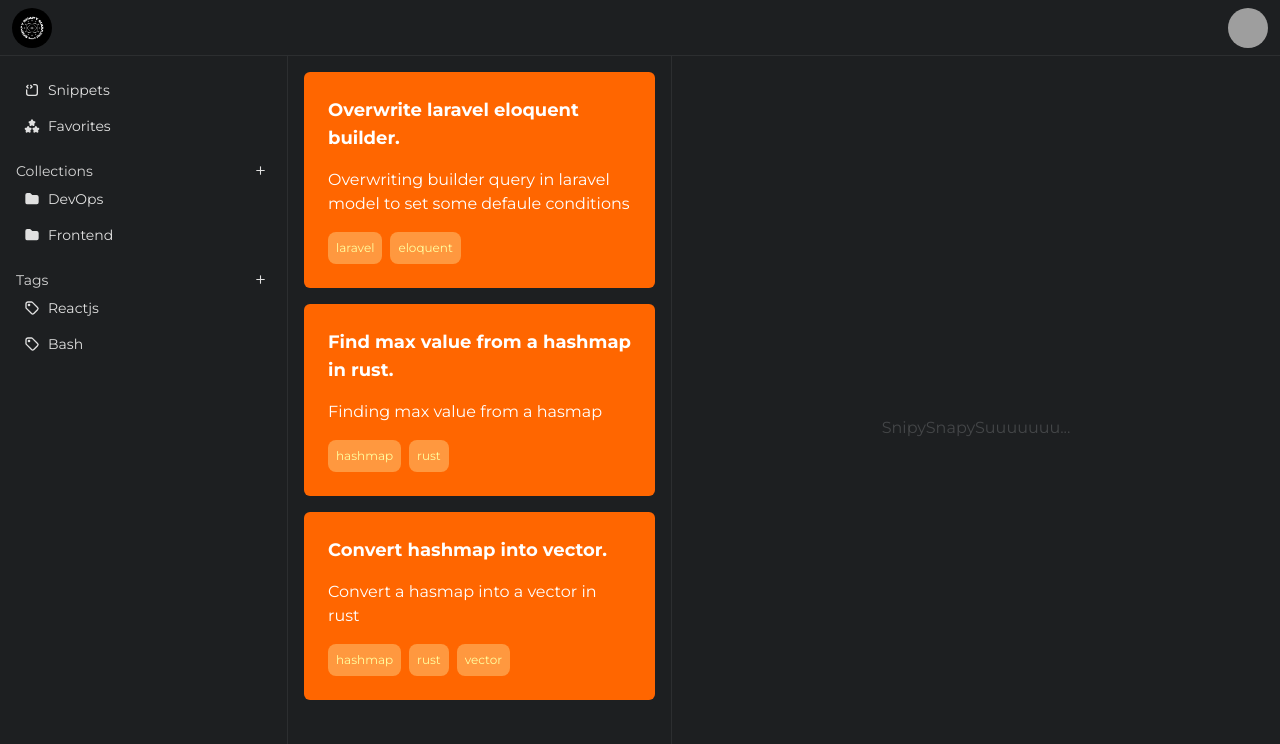
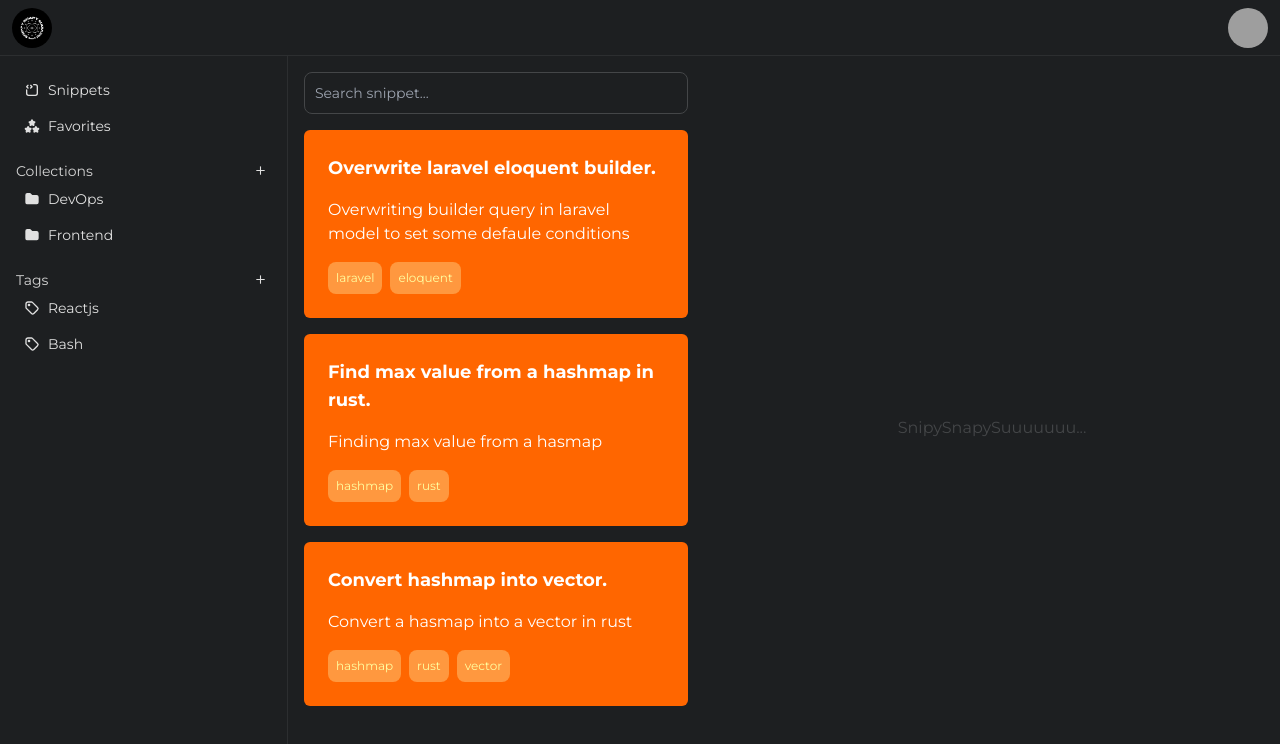
Before and after one commit to shivajichalise/snippysnapysuu, a React (Vite) app in the folder frontend/: page / in a window 1280 px wide. Shown: the top 744 px of the page. Built offline with nearby package versions, Linux system fonts and the light colour scheme; grey boxes are pictures that could not be loaded; a web font is replaced by a local one.

Commit message:
created input text componenet

```diff
--- /dev/null
+++ b/frontend/src/components/InputText..tsx
@@ -0,0 +1,13 @@
+const InputText = (props: InputTextProps) => {
+  return (
+    <input
+      type='text'
+      className='focus:border-primary-200 text-text-200 bg-300 border-100 block w-full rounded-lg border p-2.5 text-sm placeholder-gray-400 outline-none'
+      id={props.id}
+      name={props.name}
+      placeholder={props.placeholder}
+    />
+  )
+}
+
+export default InputText
--- a/frontend/src/components/LeftContent.tsx
+++ b/frontend/src/components/LeftContent.tsx
@@ -1,10 +1,15 @@
 import snippets from "../config/snippets"
 import LeftContentProps from "../types/LeftContentProps"
 import Card from "./Card"
+import InputText from "./InputText."
 
 const LeftContent = (props: LeftContentProps) => {
   return (
-    <div className='border-200 flex h-[calc(100vh-3.5rem)] w-96 flex-col gap-4 overflow-y-scroll border-r p-4'>
+    <div className='flex h-[calc(100vh-3.5rem)] flex-col overflow-y-scroll p-4'>
+      <div className='mb-4'>
+        <InputText placeholder='Search snippet...' />
+      </div>
+      <div className='flex w-96 flex-col gap-4'>
         {snippets.map((snippet) => (
           <Card
             key={snippet.id}
@@ -13,6 +18,7 @@ const LeftContent = (props: LeftContentProps) => {
           />
         ))}
       </div>
+    </div>
   )
 }
 
--- /dev/null
+++ b/frontend/src/types/InputTextProps.ts
@@ -0,0 +1,5 @@
+interface InputTextProps {
+  name: string | undefined
+  placeholder: string | undefined
+  id: string | undefined
+}
```
Lines whose indentation alone changed are shown as unchanged.
